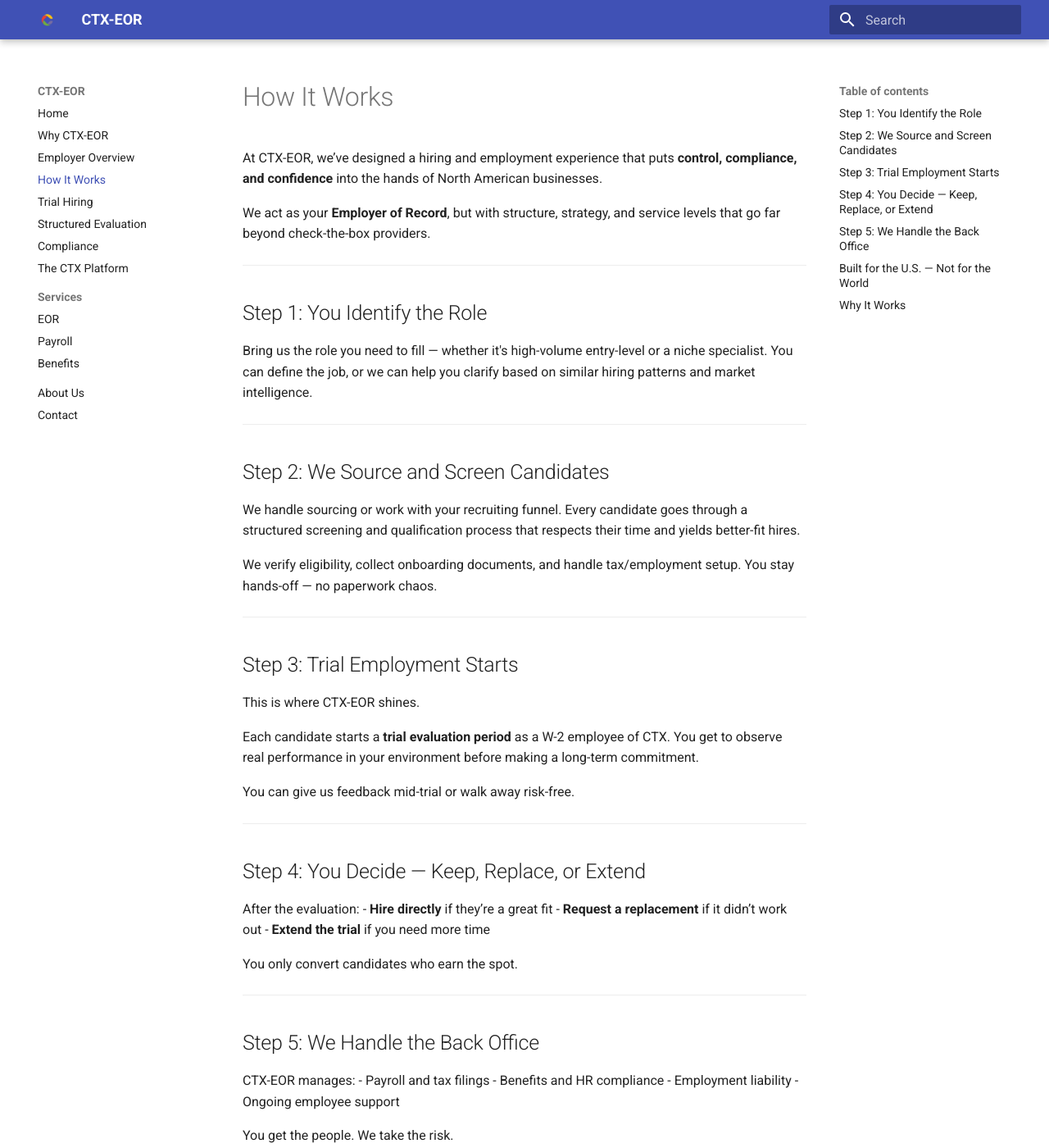
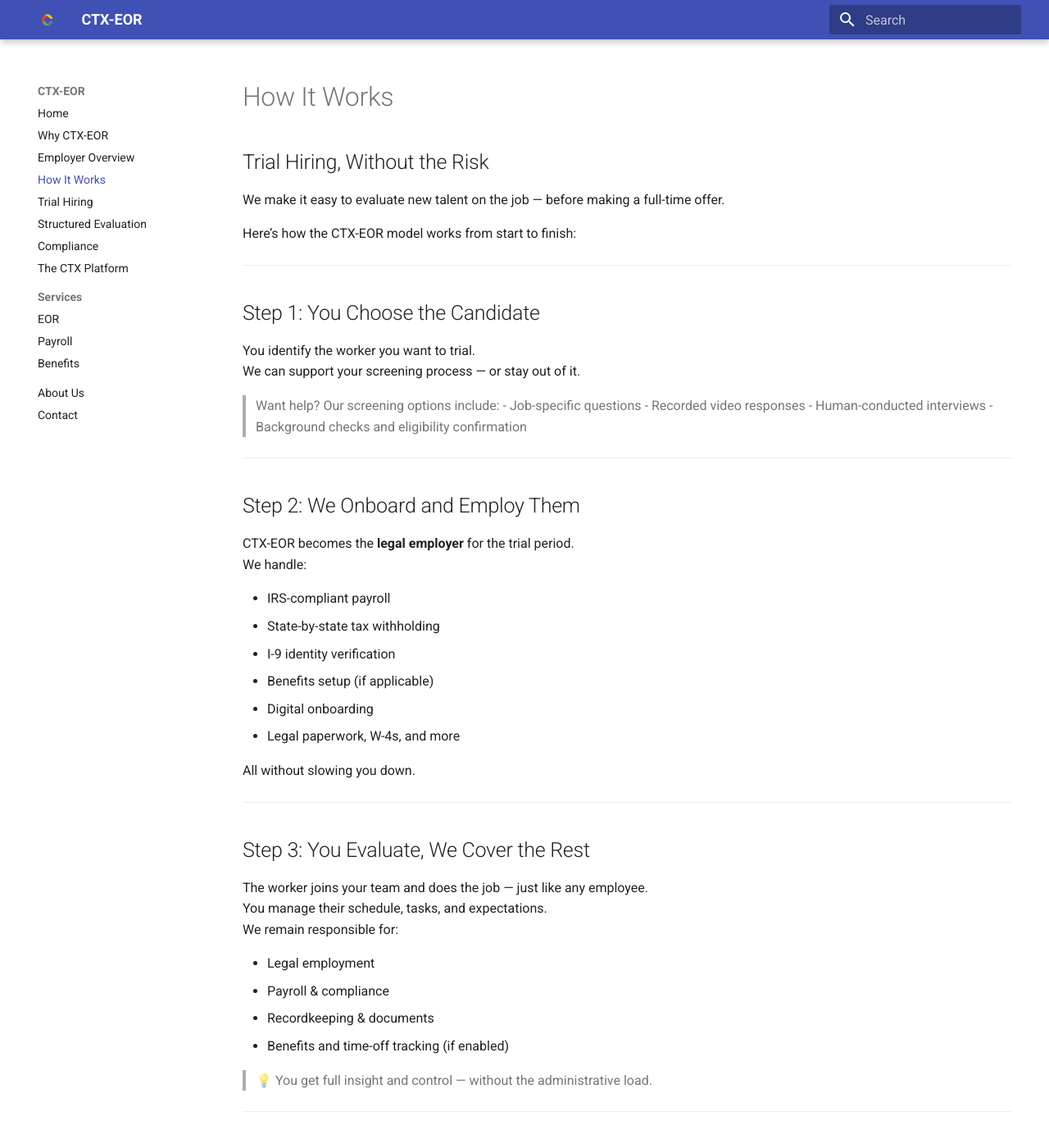
Before and after one commit to cirrusflyer275ds/ctx-eor-site, an MkDocs documentation site: the page built from docs/how-it-works.md, in a window 1280 px wide and 1400 px high. Shown: the whole window at 82% size. Built offline with MkDocs 1.6.1 and Material for MkDocs 9.7.7, drawn with Linux system fonts in a browser that asks for light colours; some of the changed text lies outside the part shown.

Commit message:
Update how-it-works.md

```diff
--- a/docs/how-it-works.md
+++ b/docs/how-it-works.md
@@ -1,75 +1,96 @@
+---
+title: How It Works
+hide:
+  - toc
+---
+
 # How It Works
 
-At CTX-EOR, we’ve designed a hiring and employment experience that puts **control, compliance, and confidence** into the hands of North American businesses.
+## Trial Hiring, Without the Risk
 
-We act as your **Employer of Record**, but with structure, strategy, and service levels that go far beyond check-the-box providers.
+We make it easy to evaluate new talent on the job — before making a full-time offer.
+
+Here’s how the CTX-EOR model works from start to finish:
 
 ---
 
-## Step 1: You Identify the Role
+## Step 1: You Choose the Candidate
 
-Bring us the role you need to fill — whether it's high-volume entry-level or a niche specialist. You can define the job, or we can help you clarify based on similar hiring patterns and market intelligence.
+You identify the worker you want to trial.
+We can support your screening process — or stay out of it.
+
+> Want help? Our screening options include:
+> - Job-specific questions
+> - Recorded video responses
+> - Human-conducted interviews
+> - Background checks and eligibility confirmation
 
 ---
 
-## Step 2: We Source and Screen Candidates
+## Step 2: We Onboard and Employ Them
 
-We handle sourcing or work with your recruiting funnel. Every candidate goes through a structured screening and qualification process that respects their time and yields better-fit hires.
+CTX-EOR becomes the **legal employer** for the trial period.
+We handle:
 
-We verify eligibility, collect onboarding documents, and handle tax/employment setup. You stay hands-off — no paperwork chaos.
+- IRS-compliant payroll
+- State-by-state tax withholding
+- I-9 identity verification
+- Benefits setup (if applicable)
+- Digital onboarding
+- Legal paperwork, W-4s, and more
+
+All without slowing you down.
 
 ---
 
-## Step 3: Trial Employment Starts
+## Step 3: You Evaluate, We Cover the Rest
 
-This is where CTX-EOR shines.
+The worker joins your team and does the job — just like any employee.
+You manage their schedule, tasks, and expectations.
+We remain responsible for:
 
-Each candidate starts a **trial evaluation period** as a W-2 employee of CTX. You get to observe real performance in your environment before making a long-term commitment.
+- Legal employment
+- Payroll & compliance
+- Recordkeeping & documents
+- Benefits and time-off tracking (if enabled)
 
-You can give us feedback mid-trial or walk away risk-free.
+> 💡 You get full insight and control — without the administrative load.
 
 ---
 
-## Step 4: You Decide — Keep, Replace, or Extend
+## Step 4: You Decide What’s Next
 
-After the evaluation:
-- **Hire directly** if they’re a great fit
-- **Request a replacement** if it didn’t work out
-- **Extend the trial** if you need more time
+At the end of the trial, you choose:
 
-You only convert candidates who earn the spot.
+- ✅ They’re a great fit → Convert them to your payroll
+- ❌ Not the right match → We handle the offboarding
+
+No risk. No entanglements. Just a clearer decision.
 
 ---
 
-## Step 5: We Handle the Back Office
+## Timeline Snapshot
 
-CTX-EOR manages:
-- Payroll and tax filings
-- Benefits and HR compliance
-- Employment liability
-- Ongoing employee support
-
-You get the people. We take the risk.
+| Action | Who Does It | Typical Time |
+|--------|-------------|--------------|
+| Candidate selected | You | Anytime |
+| Onboarding begins | CTX-EOR | < 1 day |
+| Worker start date | You choose | 1–3 days |
+| Trial length | You choose | 2–12 weeks |
+| Hire decision | You | At trial end |
 
 ---
 
-## Built for the U.S. — Not for the World
+## What Makes It Work
 
-Most EORs are designed for **global hiring**. That’s not us.
-
-We specialize in **U.S.-based employment**, which means:
-- Real compliance with U.S. state and federal laws
-- Accurate payroll, onboarding, and worker classification
-- No awkward “international” workarounds
+- 🔒 Compliance-first foundation
+- ⚡ Fast, fully digital onboarding
+- 🤝 Flexibility for you, protection for the worker
+- 📱 Mobile-friendly flows
+- 🧠 Optional AI screening and trial performance scoring
+- 🇺🇸 U.S. employment only — we know the rules
 
 ---
 
-## Why It Works
-
-This isn’t theory. It’s a structured, field-tested model that:
-- Improves retention
-- Reduces mis-hires
-- Supports scale
-- Provides legal coverage
-
-Let’s build your team the right way.
+[Book a Free Consultation →](#)
+[Return to Employer Overview](employer-overview.md)
```
